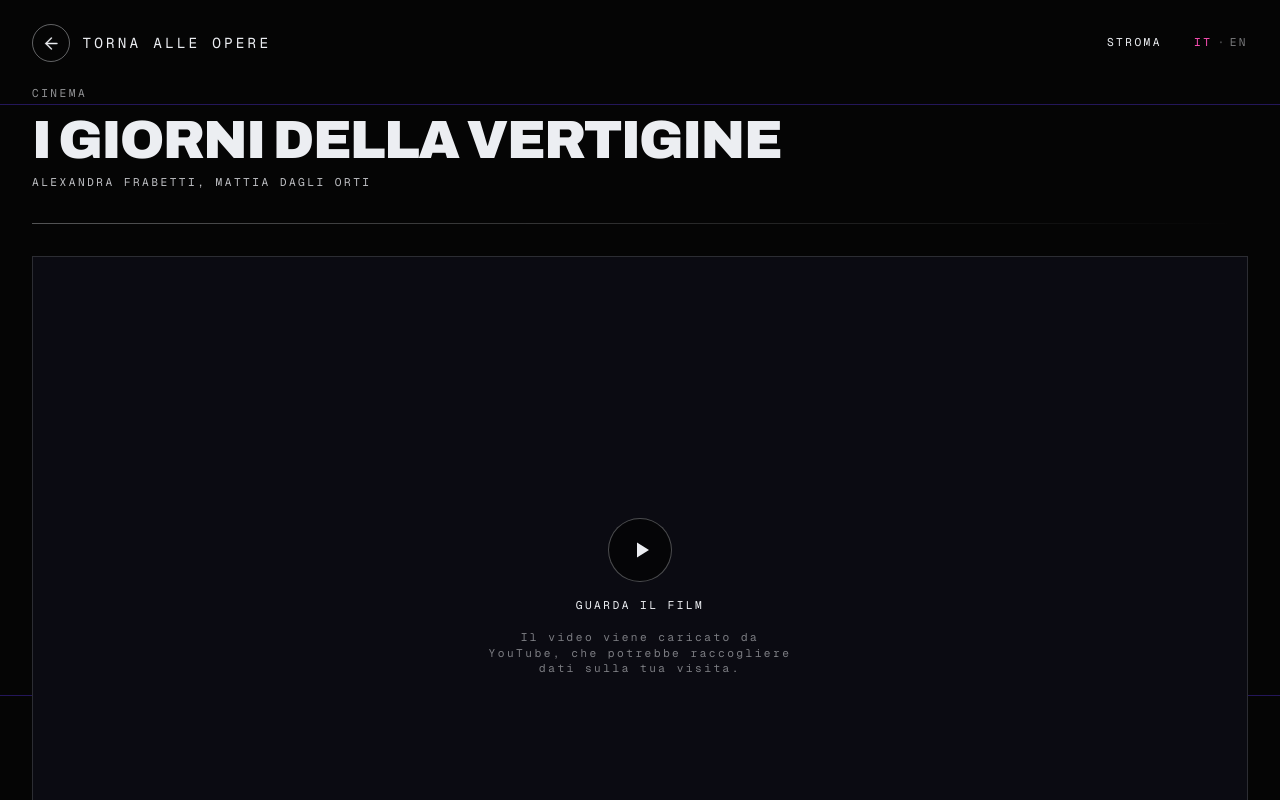
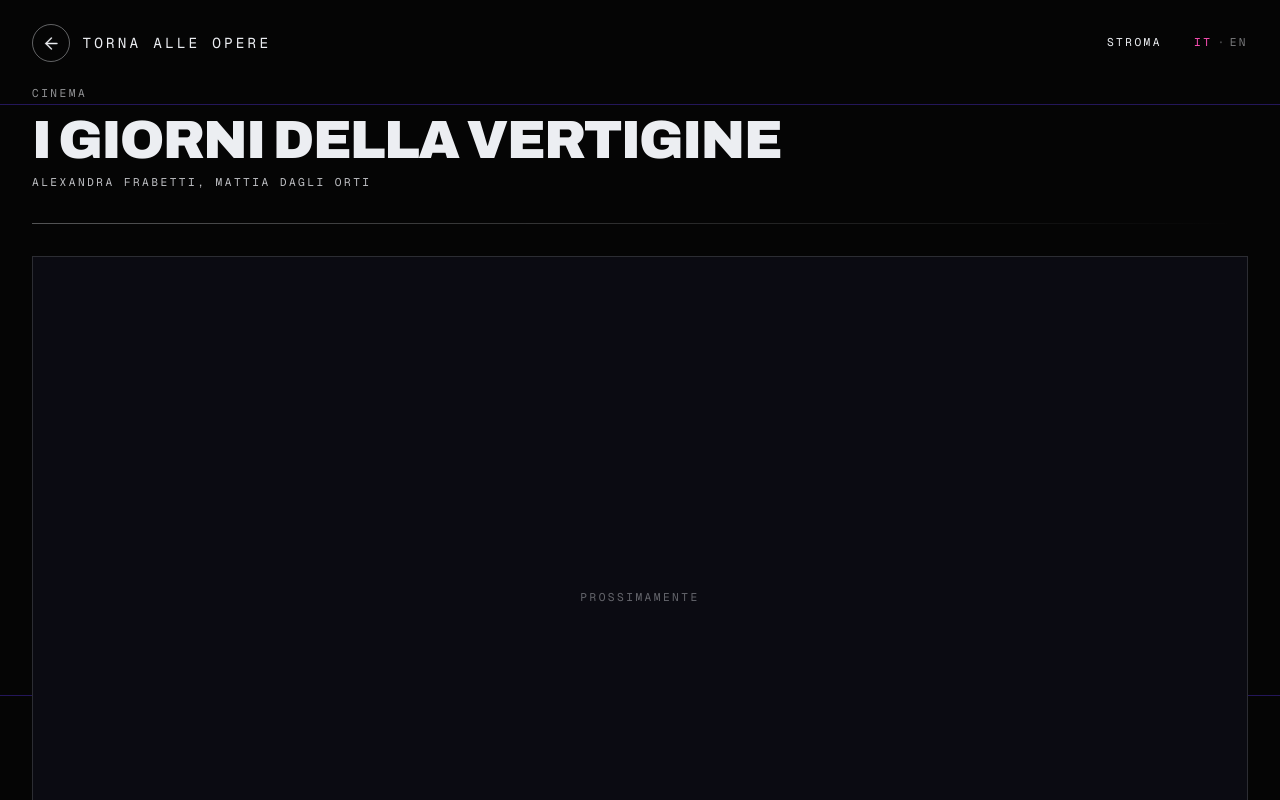
Before and after one commit to CornFlakCannon/stromaproject, a Next.js app: page /opere/cinema/i_giorni_della_vertigine in a window 1280 px wide. Shown: the top 800 px of the page. Built offline with nearby package versions, Linux system fonts and the light colour scheme.

Commit message:
fix: tolto il link del corto da I giorni della vertigine, il player dice Prossimamente

```diff
--- a/app/content.ts
+++ b/app/content.ts
@@ -456,7 +456,7 @@ export const OPERE = {
           /* TODO — il link del corto: `embed` con l'URL da incorporare
              (youtube-nocookie.com/embed/<id>, player.vimeo.com/video/<id>…).
              Finché manca, il player dice "Prossimamente". */
-          video: { embed: "https://www.youtube-nocookie.com/embed/sMHHaf3W6Hg?si=DaqWtT1jDu0EFC4f" },
+          video: {},
           /* The faces are square crops in public/people/cast/, cut around the
              face with some air from the masters in stroma_assets/ (the two
              founders and Ted from the portraits already in public/people/,
```
